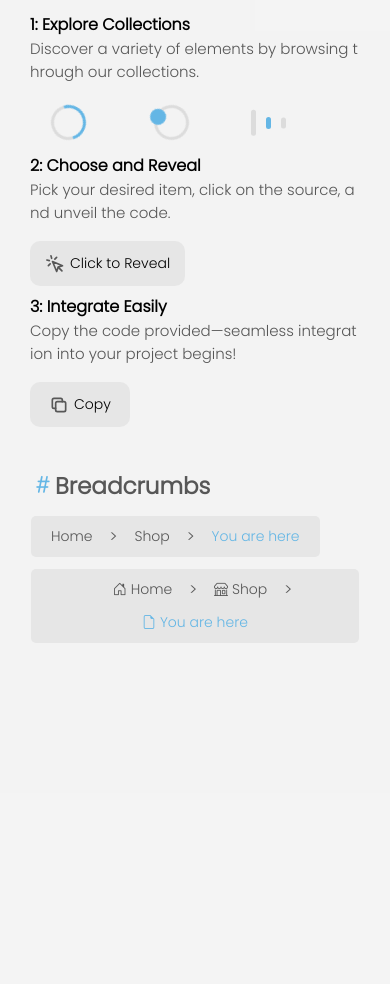
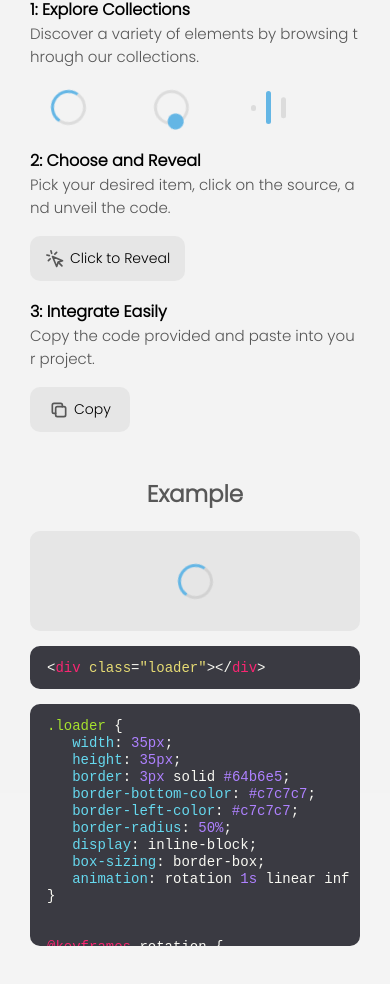
Before and after one commit to kevindermot99/qik, a React (Create React App) app: page / in a window 390 px wide. Shown: the part 986-1970 px from the top of the page. Built offline with nearby package versions, Linux system fonts and the light colour scheme; a web font is replaced by a local one.

Commit message:
Example section

```diff
--- a/public/index.html
+++ b/public/index.html
@@ -6,7 +6,7 @@
   <link rel="icon" href="%PUBLIC_URL%/favicon.ico" />
   <meta name="viewport" content="width=device-width, initial-scale=1" />
   <meta name="theme-color" media="(prefers-color-scheme: light)" content="#f1f1f1ce" />
-  <meta name="theme-color" media="(prefers-color-scheme: dark)" content="#1f2a31e1" />
+  <meta name="theme-color" media="(prefers-color-scheme: dark)" content="#28363f" />
   <meta name="description" content="Web site created using create-react-app" />
   <link rel="apple-touch-icon" href="%PUBLIC_URL%/logo192.png" />
   <!--
--- a/src/components/Header.jsx
+++ b/src/components/Header.jsx
@@ -88,12 +88,12 @@ function Header() {
                     <span><i class="bi bi-hash"></i>Usage</span>
 
                     <p><i class="bi bi-archive"></i>Navigation</p>
+                        <span><i className="bi bi-hash"></i>Breadcrumbs</span>
                         <span><i class="bi bi-hash"></i>Menu</span>
                         <span><i class="bi bi-hash"></i>Mega-menu</span>
                         <span><i class="bi bi-hash"></i>Sidebar Menu</span>
 
                     <p><i class="bi bi-archive"></i>UI/UX</p>
-                        <span><i className="bi bi-hash"></i>Breadcrumbs</span>
                         <span><i className="bi bi-hash"></i>Button</span>
                         <span><i className="bi bi-hash"></i>Card</span>
                         <span><i className="bi bi-hash"></i>checkbox</span>
@@ -129,7 +129,6 @@ function Header() {
             <div id="nav-middle-toggle" className={scrollClassName + navActive}>
                 {nav ? <i class="bi bi-chevron-compact-left" onClick={hideNav}></i> : <i class="bi bi-chevron-compact-right" onClick={showNav}></i>}
 
-
             </div>
             {/* <Headroom > */}
                 <header>
--- a/src/index.css
+++ b/src/index.css
@@ -1,7 +1,6 @@
 @import url('https://fonts.googleapis.com/css2?family=Baloo+Tamma+2:wght@600&family=Poppins:wght@300&display=swap');
 
 * {
-    font-family: 'Poppins', sans-serif;
     padding: 0;
     margin: 0;
     box-sizing: border-box;
@@ -22,33 +21,38 @@ body {
     --border-lines: #99999942;
     --scroll-thumb: #cfcfcf;
     --shadow-color: #7f7d9228;
-    --hero-section-bg: #fff5e5;
     --item-bg-color: #e6e6e6;
     --item-hover-color: #d4d4d467;
     --menu-color: #fcfcfc;
+    --text-editor-color: #3a3a42;
+    --copy-button-bg: #4d4d538e;
+    --copy-icon-color: #eee;
 }
 
 body.dark {
     /* Dark Colors */
     /* --body-color: #1f2a31e1; */
     --body-color: #0a1820e1;
+    /* --body-color: #28363f; */
     --text-color: #eee;
     --text-color-low-opacity: #c7c7c7;
     --border-lines: #7a779252;
     --scroll-thumb: #6d6d6d81;
     --shadow-color: #38383859;
-    --hero-section-bg: #ffd697;
     --item-bg-color: #1715276b;
     --item-hover-color: #545e649a;
     --menu-color: #3d4147;
+    --text-editor-color: #1715276b;
+    --copy-button-bg: #323341;
 }
 
 .container {
-    min-height: 400vh;
+    height: fit-content;
     background-color: var(--body-color);
     z-index: 999;
     padding: 0px;
     transition: .3s;
+    font-family: 'Poppins', sans-serif;
 }
 
 body#with-navbar .container {
@@ -643,6 +647,7 @@ header {
     align-items: center;
     justify-content: center;
     gap: 5px;
+    font-family: 'Poppins', sans-serif;
 }
 
 .exmple-source-btn button:hover {
@@ -738,6 +743,139 @@ header {
     color: var(--main-color);
 }
 
+.example-container{
+    padding-bottom: 60px;
+}
+
+.example-container h1{
+    width: 100%;
+    text-align: center;
+    padding: 10px;
+
+}
+
+.example{
+    display: flex;
+    /* background-color: cadetblue; */
+    align-items: center;
+    justify-content: center;
+    gap: 15px;
+    width: 100%;
+    max-width: 800px;
+    margin: auto;
+}
+
+.example .e1{
+    background-color: var(--item-bg-color);
+    width: 100%;
+    max-width: 50%;
+    height: 300px;
+    border-radius: 10px;
+    /* border: 1px solid var(--border-lines); */
+    display: flex;
+    justify-content: center;
+    align-items: center;
+}
+
+.example .e2{
+    width: 100%;
+    max-width:50%;
+    /* background-color: chocolate; */
+    height: 300px;
+    border-radius: 10px;
+    /* border: 1px solid var(--border-lines); */
+    display: flex;
+    justify-content: flex-start;
+    align-items: center;
+    gap: 15px;
+    flex-direction: column;
+    box-sizing: border-box;
+}
+
+.example .e2 div{
+    width: 100%;
+    min-height: 43px;
+    background-color: var(--text-editor-color);
+    border-radius: 10px;
+    padding: 6px 10px;
+    box-sizing: border-box;
+    overflow: hidden;
+    position: relative;
+    box-sizing: border-box;
+    transition: .2s;
+}
+
+.exampleLoaderCss{
+    overscroll-behavior: contain;
+    padding: 10px;
+}
+
+.exampleLoaderCss::-webkit-scrollbar-track {
+    background: transparent;
+}
+
+.exampleLoaderCss::-webkit-scrollbar-thumb {
+    background: transparent;
+}
+
+
+.example .e2 div:nth-child(2){
+    height: 100%;
+}
+
+.copy-button{
+    position: absolute;
+    position: -webkit-sticky;
+    top: 6px;
+    right: 6px;
+    height: fit-content;
+    border: none;
+    outline: none;
+    background-color: var(--copy-button-bg);
+    border-radius: 5px;
+    height: 30px;
+    width: 30px;
+    display: flex;
+    justify-content: center;
+    align-items: center;
+    cursor: pointer;
+    opacity: 0;
+    visibility: hidden;
+    transition: .2s;
+}
+
+.copy-button:hover{
+    opacity: 1;
+}
+
+.copy-button:hover .copy-icon{
+    opacity: .6;
+}
+
+.copy-icon{
+    color: var(--copy-icon-color);
+    font-size: 20px;
+    opacity: .3;
+}
+
+.example .e2 div:hover .copy-button{
+    opacity: 1;
+    visibility: visible;
+}
+
+
+
+
+
+
+
+
+
+
+
+
+
+
 
 
 /* MEDIA QUUERIES */
@@ -766,6 +904,7 @@ header {
         width: 100%;
         padding: unset;
         max-width: unset;
+        padding-bottom: 10px;
     }
 }
 
@@ -797,6 +936,18 @@ header {
         padding-top: 75px;
     }
 
+    .example{
+        flex-direction: column;
+    }
+
+    .example .e1, .example .e2{
+        max-width: unset;
+    }
+
+    .example .e1{
+        height: 100px;
+    }
+
 }
 
 @media screen and (max-width: 330px) {
@@ -817,10 +968,14 @@ header {
 /* CUSTOM SCROLL */
 
 ::-webkit-scrollbar {
-    width: 7px;
+    width: 6px;
 }
 
 ::-webkit-scrollbar-track {
+    background-color: transparent;
+}
+
+body.dark::-webkit-scrollbar-track {
     background-color: var(--body-color);
 }
 
--- a/src/pages/Home.jsx
+++ b/src/pages/Home.jsx
@@ -3,37 +3,77 @@ import { TbCopy } from "react-icons/tb";
 import { FaCode } from "react-icons/fa6";
 import { useState, useEffect, useRef } from "react";
 import SyntaxHighlighter from 'react-syntax-highlighter';
-import { atomOneDark } from 'react-syntax-highlighter/dist/esm/styles/hljs';
+import { monokaiSublime } from 'react-syntax-highlighter/dist/esm/styles/hljs';
 import { LuMousePointerClick } from "react-icons/lu";
+import { IoCheckmark } from "react-icons/io5";
 
 function Home() {
    const usage = useRef(null)
 
    const executeScroll = () => usage.current.scrollIntoView()
-   const codeString = `
-    <div class="hero">
-      <h1><span>Q</span>uick <span>i</span>nspiration <span>K</span>it</h1>
-      <p>Hi there, welcome to QiK, your free toolbox for quick web development. Find ready-to-use loaders, buttons, and more. Innovate easily with speed and creativity—all in one kit!</p>
-      <div class="sroll-down">
-        <i class="bi bi-arrow-bar-down"></i>
-      </div>
-    </div>
+   const [exampleHtml, setexampleHtml] = useState(false);
+   const [exampleCss, setexampleCss] = useState(false);
 
-    <div ref={usage} className="usage">
-      <span>
-        <div>
-          <h1>1: Explore Collections</h1>
-          <p>Discover a variety of elements by browsing through our collections.</p>
-        </div>
-        <div className="example-loader">
-          <div class="loader-1"></div>
-          <div class="loader-2"></div>
-          <div class="loader-3"></div>
-          <div class="loader-4"></div>
-        </div>
-      </span>
 
-  `;
+   const exampleLoaderHtml = `<div class="loader"></div>`;
+   const exampleLoaderCss =
+      `.loader {
+   width: 35px;
+   height: 35px;
+   border: 3px solid #64b6e5;
+   border-bottom-color: #c7c7c7;
+   border-left-color: #c7c7c7;
+   border-radius: 50%;
+   display: inline-block;
+   box-sizing: border-box;
+   animation: rotation 1s linear infinite;
+}
+
+
+@keyframes rotation {
+   0% {
+       transform: rotate(0deg);
+   }
+
+   100% {
+       transform: rotate(360deg);
+   }
+}
+`;
+
+   const copyExampleHtml = async () => {
+
+      try {
+         await navigator.clipboard.writeText(exampleLoaderHtml);
+         setexampleHtml(true)
+         setTimeout(() => {
+            setexampleHtml(false)
+         }, 1500);
+      } catch (err) {
+         console.error(
+            "Unable to copy to clipboard.",
+            err
+         );
+         alert("Copy to clipboard failed.");
+      }
+   }
+
+   const copyExampleCss = async () => {
+      try {
+         await navigator.clipboard.writeText(exampleLoaderCss);
+         setexampleCss(true)
+      setTimeout(() => {
+         setexampleCss(false)
+      }, 1500);
+      } catch (err) {
+         console.error(
+            "Unable to copy to clipboard.",
+            err
+         );
+         alert("Copy to clipboard failed.");
+      }
+   }
+
 
    return (
       <div>
@@ -57,10 +97,10 @@ function Home() {
                      <p>Discover a variety of elements by browsing through our collections.</p>
                   </div>
                   <div className="example-loader">
-                     <div class="loader-1"></div>
-                     <div class="loader-2"></div>
-                     <div class="loader-3"></div>
-                     <div class="loader-4"></div>
+                     <div className="loader-1"></div>
+                     <div className="loader-2"></div>
+                     <div className="loader-3"></div>
+                     <div></div>
                   </div>
                </span>
                <span>
@@ -75,7 +115,7 @@ function Home() {
                <span>
                   <div>
                      <h1>3: Integrate Easily</h1>
-                     <p>Copy the code provided—seamless integration into your project begins!</p>
+                     <p>Copy the code provided and paste into your project.</p>
                   </div>
                   <div className="exmple-source-btn">
                      <button><TbCopy className="react-icon" />Copy</button>
@@ -85,7 +125,54 @@ function Home() {
 
          </div>
 
-         <div className="grid-container">
+         <div className="grid-container example-container">
+            <h1>Example</h1>
+            <div className="example">
+               <div className="e1">
+                  <div class="loader-1"></div>
+               </div>
+               <div className="e2">
+                  <div>
+                     <SyntaxHighlighter
+                        language="html"
+                        style={monokaiSublime}
+                        customStyle={{
+                           fontFamily: "consolas",
+                           width: "100%",
+                           fontSize: "14px",
+                           backgroundColor: "transparent"
+                        }}
+                     >
+                        {exampleLoaderHtml}
+                     </SyntaxHighlighter>
+
+                     <button className="copy-button" onClick={copyExampleHtml}>{exampleHtml ? <IoCheckmark className="copy-icon" /> : <TbCopy className="copy-icon" />}</button>
+                  </div>
+                  <div>
+                     <SyntaxHighlighter
+                        language="css"
+                        style={monokaiSublime}
+                        customStyle={{
+                           fontFamily: "consolas",
+                           width: "100%",
+                           fontSize: "14px",
+                           backgroundColor: "transparent",
+                           maxHeight: "300px",
+                           overflowY: "scroll",
+                           paddingBottom: "100px"
+                        }}
+                        className="exampleLoaderCss"
+                     >
+                        {exampleLoaderCss}
+                     </SyntaxHighlighter>
+
+                     <button className="copy-button" onClick={copyExampleCss}>{exampleCss ? <IoCheckmark className="copy-icon" /> : <TbCopy className="copy-icon" />}</button>
+                  </div>
+               </div>
+            </div>
+         </div>
+
+         {/* <div className="grid-container">
             <h1><i className="bi bi-hash"></i>Breadcrumbs</h1>
             <div className="gc-grids">
 
@@ -112,11 +199,11 @@ function Home() {
 
 
             </div>
-         </div>
+         </div> */}
 
          {/* <SyntaxHighlighter
                language="javascript"
-               style={atomOneDark}
+               style={monokaiSublime}
                customStyle={{
                   fontFamily: "consolas",
                   padding: "30px"
```
